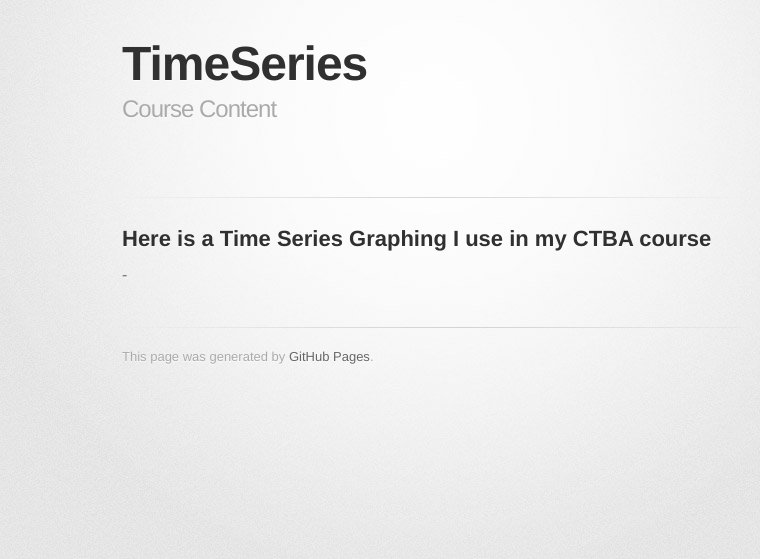
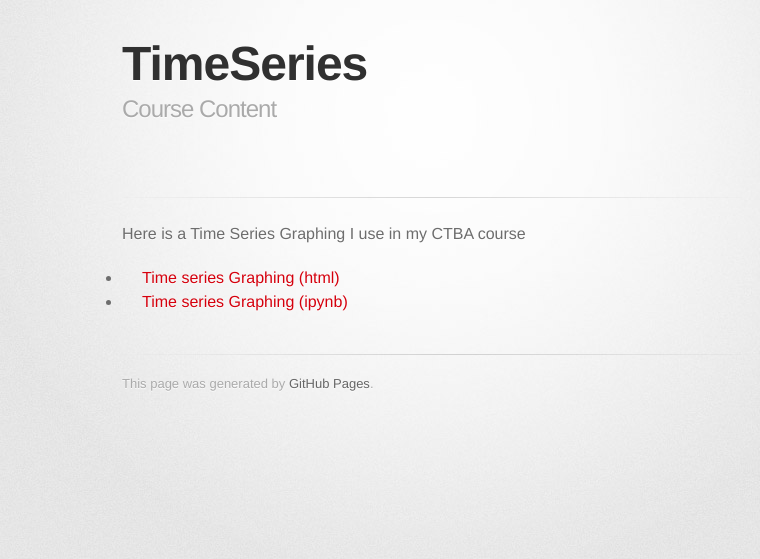
Before and after one commit to yhuang25/yhuang25.github.io, a Jekyll site: the page built from timeseries/index.md, in a window 1280 px wide. Shown: the top 559 px of the page, without its empty margins (208-968 px from the left). Built offline with Jekyll 4.4.1, drawn with Linux system fonts in a browser that asks for light colours; some web fonts are replaced; our own code applies the rules of GitHub Pages for plain Markdown files.

Commit message:
Update index.md

```diff
--- a/timeseries/index.md
+++ b/timeseries/index.md
@@ -4,5 +4,5 @@ description: Course Content
 ---
 
 Here is a Time Series Graphing I use in my CTBA course
--
--
+- [Time series Graphing (html)](M3Graphing.html)
+- [Time series Graphing (ipynb)](M3Graphing.ipynb)
```
